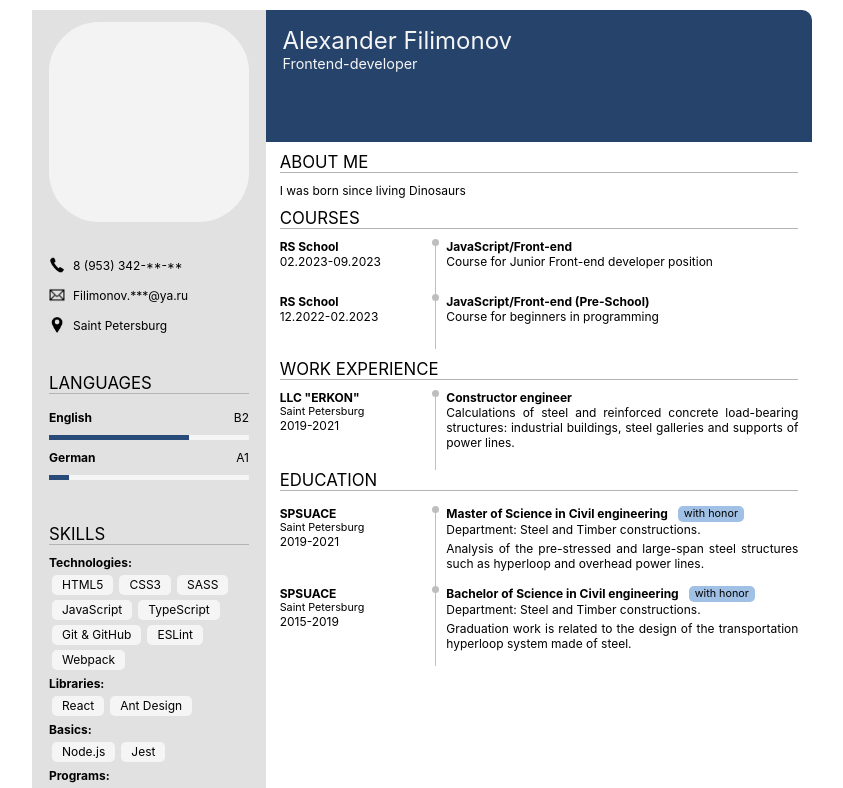
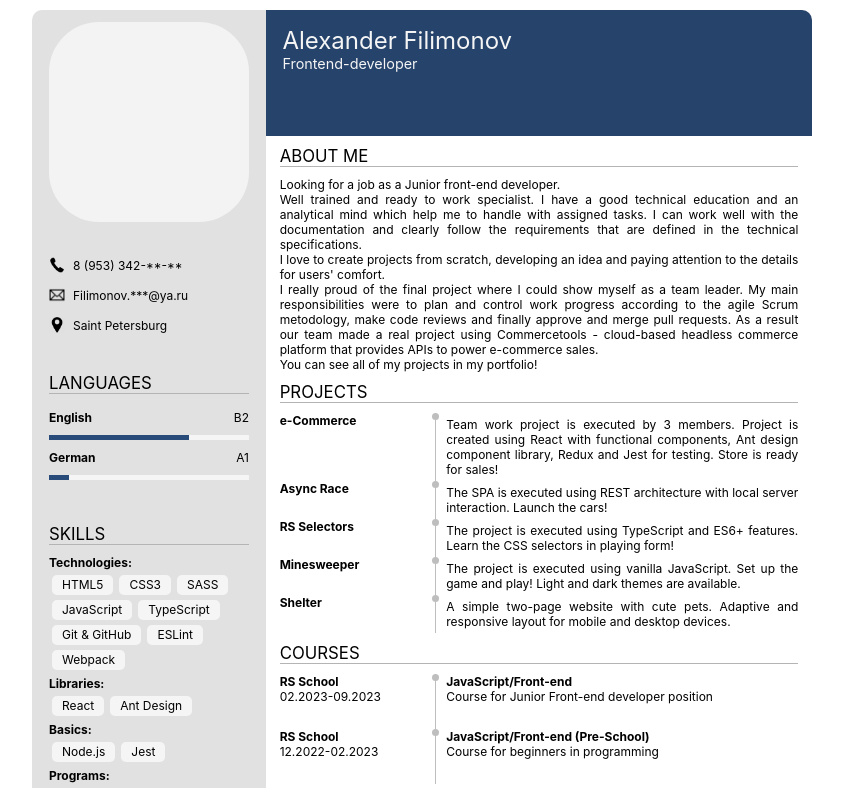
Before and after one commit to LuFtKrabbe/CV, a React (Create React App) app: page / in a window 1280 px wide. Shown: the top 788 px of the page, without its empty margins (218-1061 px from the left). Built offline with nearby package versions, Linux system fonts and the light colour scheme.

Commit message:
feat: add projects and info about myself

```diff
--- a/src/pages/print/profile.scss
+++ b/src/pages/print/profile.scss
@@ -1,8 +1,6 @@
-@import './column.scss';
-@import './main.scss';
-
 .profile-wrapper {
   @include flex(flex, center, center);
+  margin: 0 auto;
 }
 
 .profile-format {
@@ -12,7 +10,6 @@
 
 .profile-content {
   @include flex(flex, center, center);
-  border-radius: 20px;
   width: 780px;
   height: 1103px;
 }
@@ -22,10 +19,13 @@
   width: 30%;
   height: 100%;
   background-color: $color-column;
+  border-top-left-radius: 10px;
+  border-bottom-left-radius: 10px;
 }
 
 .profile-main {
   @include flex(flex, center, flex-start, column);
   width: 70%;
   height: 100%;
+  border-bottom-right-radius: 10px;
 }
--- a/src/pages/print/profile.tsx
+++ b/src/pages/print/profile.tsx
@@ -8,6 +8,14 @@ import { universityFirst, universitySecond } from '../../modules/education/eduDa
 import EduBlock from '../../modules/education/education';
 import { langFirst, langSecond } from '../../modules/language/langData';
 import LangBlock from '../../modules/language/language';
+import ProjectsBlock from '../../modules/projects/projects';
+import {
+  projectsCommerce,
+  projectsKeyboard,
+  projectsMinesweeper,
+  projectsSelectors,
+  projectsAsyncRace,
+} from '../../modules/projects/projectsData';
 import SkillsBlock from '../../modules/skills/skills';
 import { skills } from '../../modules/skills/skillsData';
 import WorkBlock from '../../modules/work/work';
@@ -40,7 +48,31 @@ const Profile: FC = (): JSX.Element => {
             </div>
             <div className="main-about">
               <div className="about-header">ABOUT ME</div>
-              <div className="about-text">I was born since living Dinosaurs</div>
+              <div className="about-text">
+                Looking for a job as a Junior front-end developer.
+                <br></br>
+                Well trained and ready to work specialist. I have a good technical education and an analytical mind
+                which help me to handle with assigned tasks. I can work well with the documentation and clearly follow
+                the requirements that are defined in the technical specifications.
+                <br></br>I love to create projects from scratch, developing an idea and paying attention to the details
+                for users' comfort.
+                <br></br>I really proud of the final project where I could show myself as a team leader. My main
+                responsibilities were to plan and control work progress according to the agile Scrum metodology, make
+                code reviews and finally approve and merge pull requests. As a result our team made a real project using
+                Commercetools - cloud-based headless commerce platform that provides APIs to power e-commerce sales.
+                <br></br>
+                You can see all of my projects in my portfolio!
+              </div>
+            </div>
+            <div className="main-projects">
+              <div className="projects-header">PROJECTS</div>
+              <div className="projects-container">
+                {ProjectsBlock(projectsCommerce)}
+                {ProjectsBlock(projectsAsyncRace)}
+                {ProjectsBlock(projectsSelectors)}
+                {ProjectsBlock(projectsMinesweeper)}
+                {ProjectsBlock(projectsKeyboard)}
+              </div>
             </div>
             <div className="main-courses">
               <div className="courses-header">COURSES</div>
```
